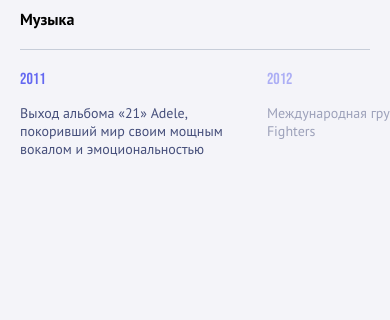
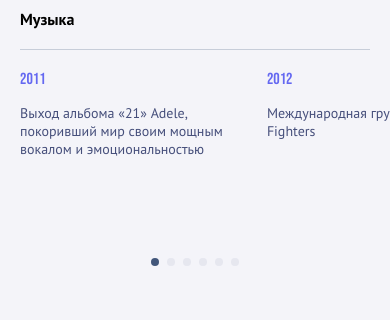
Before and after one commit to YuriLopata/historical-reel, a React app: page / in a window 390 px wide. Shown: the part 276-596 px from the top of the page. Built offline with nearby package versions, Linux system fonts and the light colour scheme.

Commit message:
feature/ add pagination to swiper

```diff
--- a/src/components/CardSlider/CardSlider.tsx
+++ b/src/components/CardSlider/CardSlider.tsx
@@ -1,7 +1,9 @@
 import { ICard } from "models"
 import React, { FC, useContext, useEffect, useRef, useState } from "react"
 import { Swiper, SwiperClass, SwiperSlide } from "swiper/react"
+import { Pagination } from "swiper/modules"
 import "swiper/scss"
+import 'swiper/scss/pagination';
 import { ButtonArrow } from "../ButtonArrow/ButtonArrow"
 import { Card } from "../Card/Card"
 import { ICardSlider } from "./interface"
@@ -73,8 +75,10 @@ export const CardSlider: FC<ICardSlider> = () => {
       )}
 
       <Swiper
+        modules={[Pagination]}
         spaceBetween={slideGap}
         slidesPerView={visibleSlidesCount}
+        pagination={{ clickable: true }}
         onSlideChange={handleSlideChange}
         onSwiper={(swiper) => (swiperRef.current = swiper)}
       >
--- a/src/components/CardSlider/cardSlider.scss
+++ b/src/components/CardSlider/cardSlider.scss
@@ -11,11 +11,15 @@
 
     .swiper {
         max-width: 100%;
-        margin: auto;
+        margin: 0 auto;
 
         .swiper-slide {
             cursor: pointer;
         }
+    }
+
+    .swiper-pagination {
+        display: none;
     }
 
     .component-buttonArrow {
--- a/src/index.scss
+++ b/src/index.scss
@@ -206,10 +206,6 @@ body {
         padding: 0;
       }
 
-      .swiper-slide-next {
-        opacity: 0.5 !important;
-      }
-
       .component-card {
         h4 {
           font-size: 16px;
@@ -217,6 +213,29 @@ body {
 
         p {
           font-size: 14px;
+        }
+      }
+
+      .swiper {
+        height: 200px;
+
+        .swiper-pagination {
+          display: block;
+
+          left: calc(-10px);
+          bottom: 0;
+
+          .swiper-slide-next {
+            opacity: 0.5 !important;
+          }
+
+          .swiper-pagination-bullet {
+            background: #adb3c6;
+
+            &-active {
+              background: #42567a;
+            }
+          }
         }
       }
     }
```
